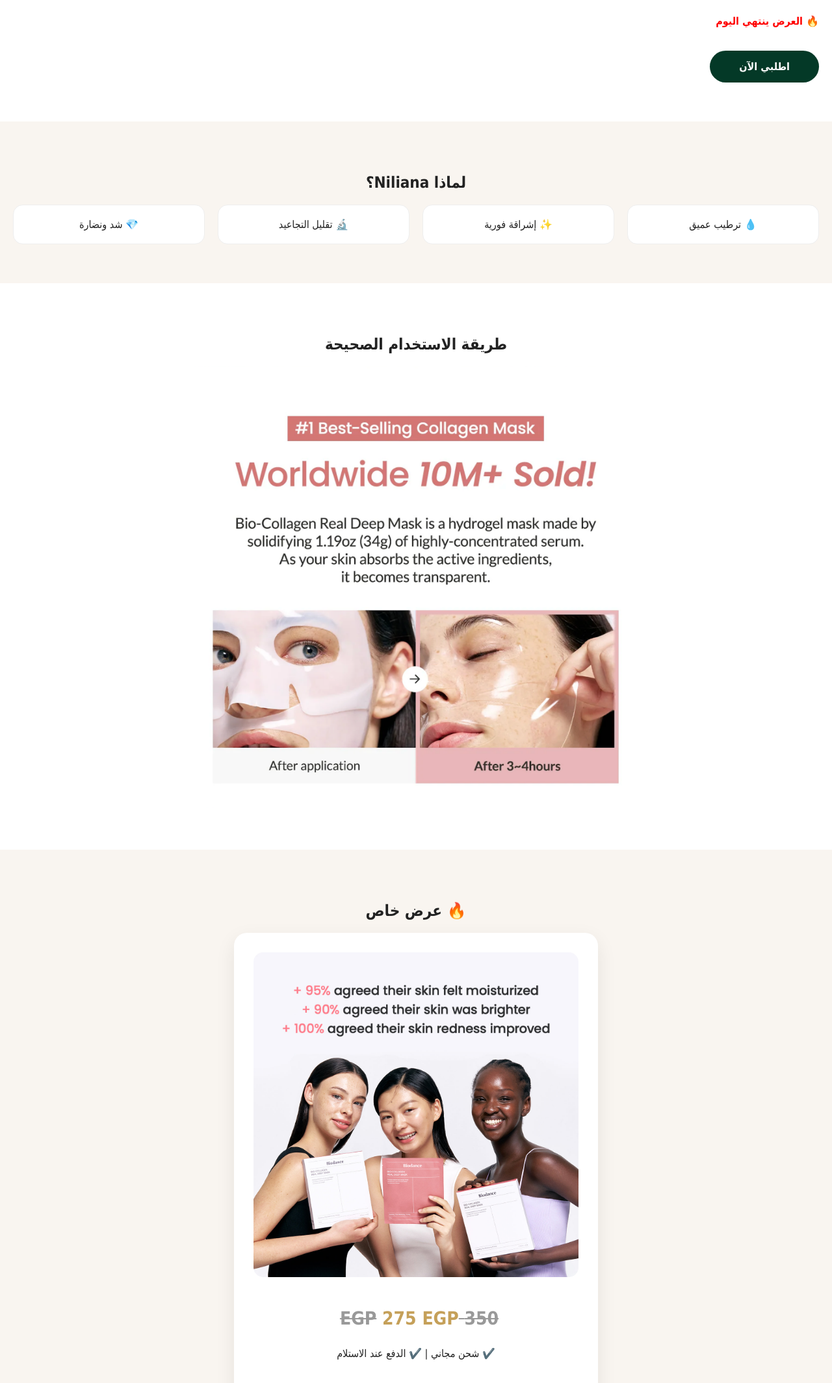
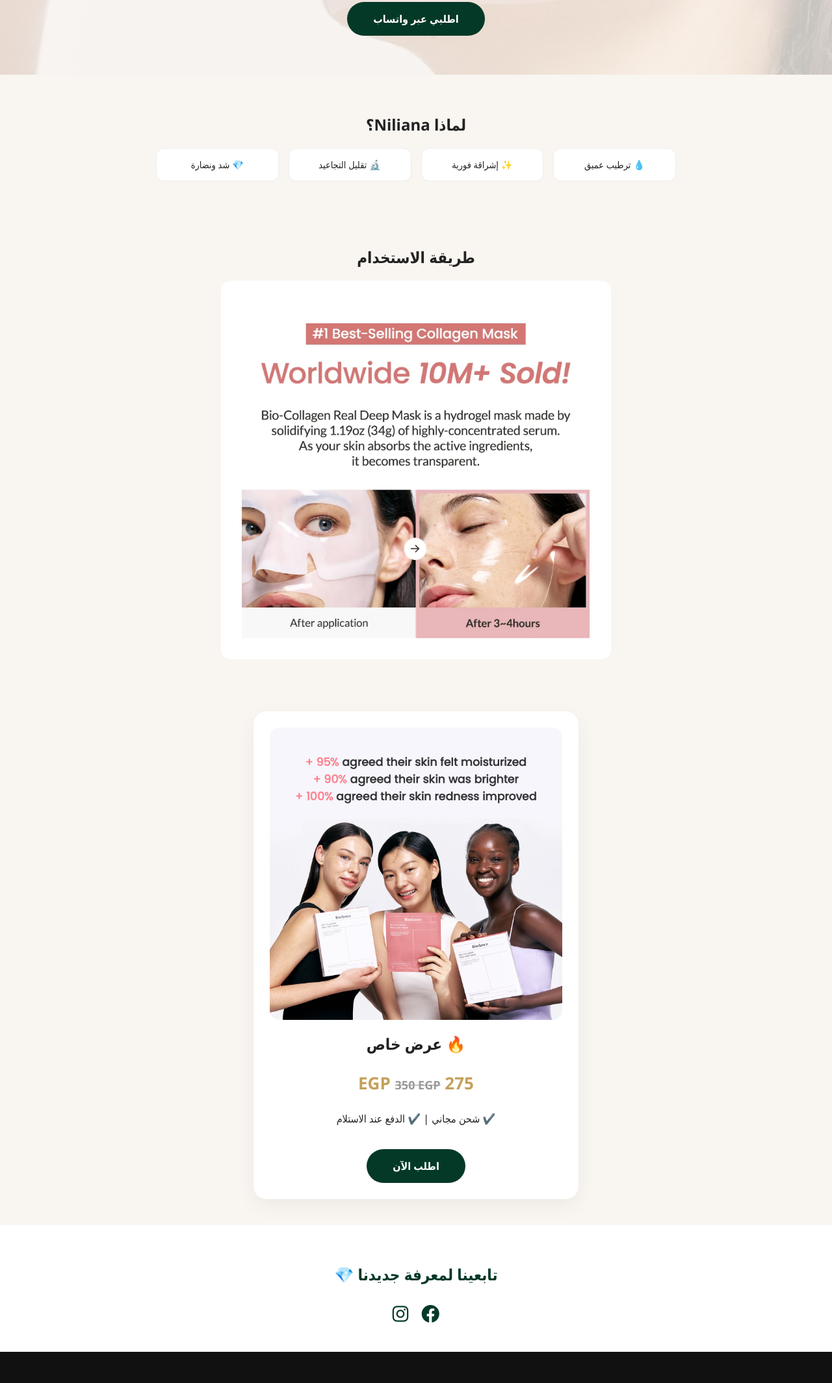
Before and after one commit to NilianaEg/Niliana, a plain HTML site: page index.html in a window 1280 px wide. Shown: the part 671-2800 px from the top of the page at 65% size. Drawn offline with Linux system fonts and the light colour scheme.

Commit message:
Update index.html

```diff
--- a/index.html
+++ b/index.html
@@ -4,6 +4,8 @@
 <meta charset="UTF-8">
 <meta name="viewport" content="width=device-width, initial-scale=1.0">
 <title>Niliana | ماسك الكولاجين الفاخر</title>
+
+<link rel="stylesheet" href="https://cdnjs.cloudflare.com/ajax/libs/font-awesome/6.0.0/css/all.min.css">
 
 <style>
 :root {
@@ -12,120 +14,134 @@
     --ivory:#F9F5F0;
 }
 
-body{
+body {
     margin:0;
-    font-family:Tahoma, sans-serif;
-    background:var(--ivory);
-    color:#222;
+    font-family: 'Segoe UI', Tahoma, sans-serif;
+    background: var(--ivory);
+    color: #222;
+    overflow-x: hidden; /* يمنع حركة الشاشة يميناً ويساراً */
 }
 
-.section{
-    padding:60px 20px;
-    text-align:center;
-}
-
-/* الهيدر مع اللوجو */
+/* الهيدر */
 header {
     background: #fff;
-    padding: 15px;
+    padding: 10px;
     text-align: center;
     border-bottom: 1px solid var(--gold);
 }
 
-.hero{
-    background: #fff;
-    padding: 60px 20px;
+header img {
+    max-height: 60px;
+    width: auto;
 }
 
-h1{
-    font-size:2.5rem;
-    color:var(--emerald);
-    margin-bottom: 10px;
+/* سكشن الواجهة (Hero) */
+.hero {
+    background: linear-gradient(rgba(249, 245, 240, 0.8), rgba(249, 245, 240, 0.8)),
+                url('images/water-drop-blended.jpg') center/cover no-repeat;
+    padding: 60px 20px;
+    text-align: center;
 }
 
-.btn{
-    background:var(--emerald);
-    color:#fff;
-    padding:15px 45px;
-    border-radius:50px;
-    text-decoration:none;
-    display:inline-block;
-    margin-top:20px;
-    font-weight:bold;
-    transition:0.3s;
+h1 {
+    font-size: 2.2rem;
+    color: var(--emerald);
+    margin-bottom: 15px;
 }
 
-.btn:hover{
-    transform:scale(1.05);
-}
-
-.product{
-    background:#fff;
-    padding:30px;
-    border-radius:20px;
-    box-shadow:0 10px 30px rgba(0,0,0,0.08);
-    max-width: 500px;
+/* تحجيم الصور لتناسب كل الشاشات */
+img {
+    max-width: 100%; /* تضمن أن الصورة لا تخرج عن إطار الشاشة */
+    height: auto;
+    border-radius: 15px;
+    display: block;
     margin: 0 auto;
 }
 
-.price{
-    font-size:28px;
-    color:var(--gold);
-    font-weight:bold;
+.product-img {
+    max-width: 320px; /* حجم ثابت للمنتج الرئيسي */
+    margin: 20px auto;
 }
 
-.old{
-    text-decoration:line-through;
-    color:#999;
-    margin-left:10px;
+.btn {
+    background: var(--emerald);
+    color: #fff;
+    padding: 15px 40px;
+    border-radius: 50px;
+    text-decoration: none;
+    display: inline-block;
+    margin-top: 20px;
+    font-weight: bold;
+    transition: 0.3s;
+    border: none;
 }
 
-.features{
-    display:grid;
-    grid-template-columns:repeat(auto-fit,minmax(200px,1fr));
-    gap:20px;
+.btn:hover {
+    background: var(--gold);
+    transform: scale(1.05);
 }
 
-.box{
-    background:#fff;
-    padding:20px;
-    border-radius:15px;
-    border: 1px solid #eee;
+/* الشبكة (Features) */
+.section {
+    padding: 40px 20px;
+    text-align: center;
 }
 
-.dark{
-    background:var(--emerald);
-    color:#fff;
+.features {
+    display: grid;
+    grid-template-columns: repeat(auto-fit, minmax(140px, 1fr));
+    gap: 15px;
+    max-width: 800px;
+    margin: 0 auto;
 }
 
-img {
-    max-width:100%;
-    height: auto;
-    border-radius:15px;
+.box {
+    background: #fff;
+    padding: 15px;
+    border-radius: 12px;
+    border: 1px solid #eee;
+    font-size: 0.9rem;
 }
 
-/* تنسيق السوشيال ميديا */
-.social-icons{
-    display:flex;
-    justify-content:center;
-    gap:20px;
-    margin-top:20px;
+/* سكشن العرض */
+.offer-card {
+    background: #fff;
+    padding: 25px;
+    border-radius: 20px;
+    box-shadow: 0 10px 30px rgba(0,0,0,0.05);
+    max-width: 450px;
+    margin: 0 auto;
 }
 
-.social-icons a{
-    text-decoration:none;
-    font-size:24px;
-    padding:15px;
-    border-radius:50%;
-    background:#f5f5f5;
-    transition:0.3s;
+.price {
+    font-size: 26px;
+    color: var(--gold);
+    font-weight: bold;
 }
 
-footer{
-    background:#111;
-    color:#fff;
-    padding:40px 20px;
-    text-align:center;
+/* أيقونات السوشيال ميديا */
+.social-links {
+    margin-top: 25px;
+    display: flex;
+    justify-content: center;
+    gap: 20px;
+}
+
+.social-links a {
+    color: var(--emerald);
+    font-size: 28px;
+    transition: 0.3s;
+}
+
+.social-links a:hover {
+    color: var(--gold);
+}
+
+footer {
+    background: #111;
+    color: #fff;
+    padding: 30px 20px;
+    text-align: center;
 }
 </style>
 </head>
@@ -133,19 +149,15 @@
 <body>
 
 <header>
-    <img src="images/logo.jpg" alt="Niliana" style="max-height: 70px;">
+    <img src="images/logo.jpg" alt="Niliana">
 </header>
 
 <section class="hero">
     <h1>سر البشرة الزجاجية ✨</h1>
-    <p>ماسك الكولاجين من Niliana يمنحك إشراقة فورية من أول استخدام</p>
-
-    <div style="margin: 30px 0;">
-        <img src="images/product-main.jpg" style="max-width:350px;">
-    </div>
-
+    <p>ماسك الكولاجين من Niliana لنضارة فورية</p>
+    <img src="images/product-main.jpg" class="product-img" alt="Niliana Mask">
     <p style="color:red; font-weight:bold;">🔥 العرض ينتهي اليوم</p>
-    <a href="https://wa.me/201109048989" class="btn">اطلبي الآن</a>
+    <a href="https://wa.me/201109048989" class="btn">اطلبي عبر واتساب</a>
 </section>
 
 <section class="section">
@@ -158,37 +170,31 @@
     </div>
 </section>
 
-<section class="section" style="background: #fff;">
-    <h2>طريقة الاستخدام الصحيحة</h2>
-    <div style="margin-top: 20px;">
-        <img src="images/usage.png" style="max-width: 700px;">
-    </div>
+<section class="section">
+    <h2>طريقة الاستخدام</h2>
+    <img src="images/usage.png" style="max-width: 600px;" alt="Usage">
 </section>
 
 <section class="section">
-    <h2>🔥 عرض خاص</h2>
-    <div class="product">
-        <img src="images/branding.jpg" style="margin-bottom: 15px;">
-
-        <p class="price">
-            <span class="old">350 EGP</span>
-            275 EGP
-        </p>
+    <div class="offer-card">
+        <img src="images/branding.jpg" style="margin-bottom: 15px;" alt="Niliana Brand">
+        <h2>🔥 عرض خاص</h2>
+        <p class="price">275 EGP <span style="text-decoration:line-through; color:#999; font-size:18px;">350 EGP</span></p>
         <p>✔️ شحن مجاني | ✔️ الدفع عند الاستلام</p>
         <a href="https://wa.me/201109048989" class="btn">اطلب الآن</a>
     </div>
 </section>
 
 <section class="section" style="background: #fff;">
-    <h2 style="color:var(--emerald)">تابعينا واكتشفي النتائج الحقيقية 💎</h2>
-    <div class="social-icons">
-        <a href="https://www.instagram.com/niliana.eg?igsh=NGd2Z2syZHJ2b2hr" target="_blank">📸</a>
-        <a href="https://www.facebook.com/share/1DmqQysbE4/" target="_blank">📘</a>
+    <h2 style="color:var(--emerald)">تابعينا لمعرفة جديدنا 💎</h2>
+    <div class="social-links">
+        <a href="https://www.facebook.com/share/1DmqQysbE4/" target="_blank"><i class="fab fa-facebook"></i></a>
+        <a href="https://www.instagram.com/niliana.eg?igsh=NGd2Z2syZHJ2b2hr" target="_blank"><i class="fab fa-instagram"></i></a>
     </div>
 </section>
 
 <footer>
-    <p>© 2026 Niliana - All Rights Reserved</p>
+    <p>© 2026 Niliana - جميع الحقوق محفوظة</p>
 </footer>
 
 </body>
```
